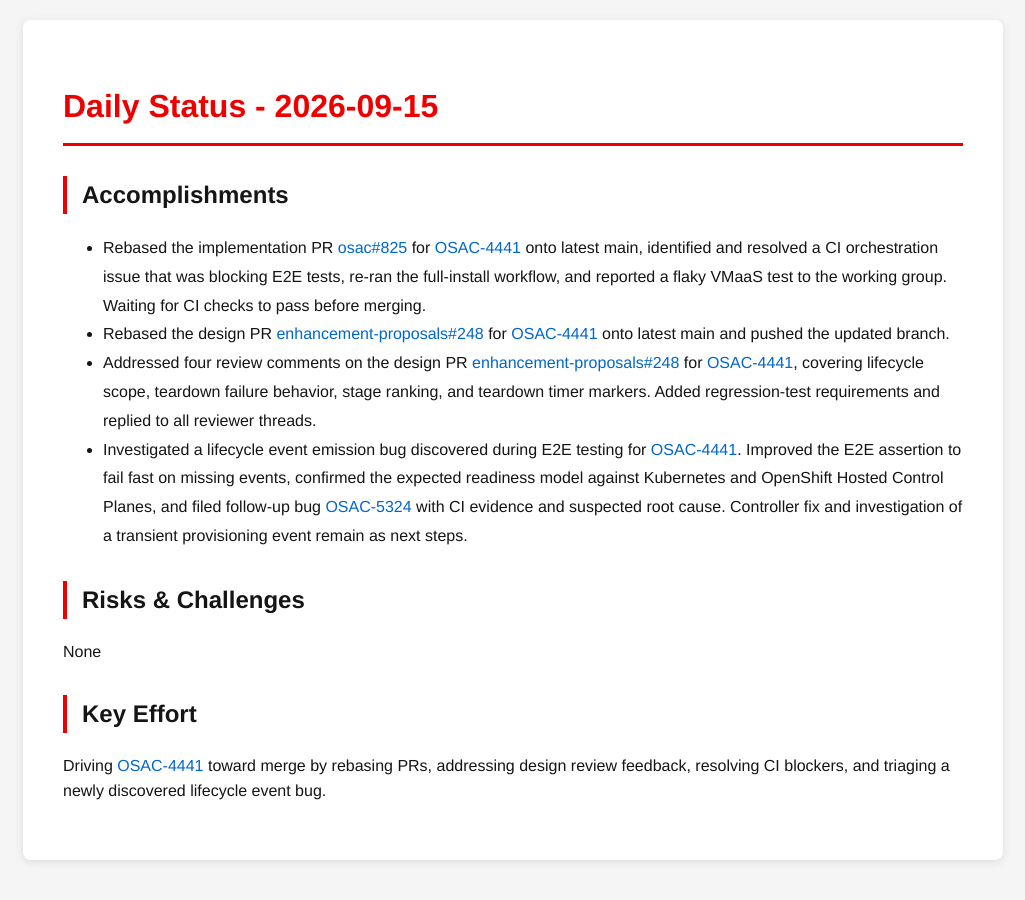
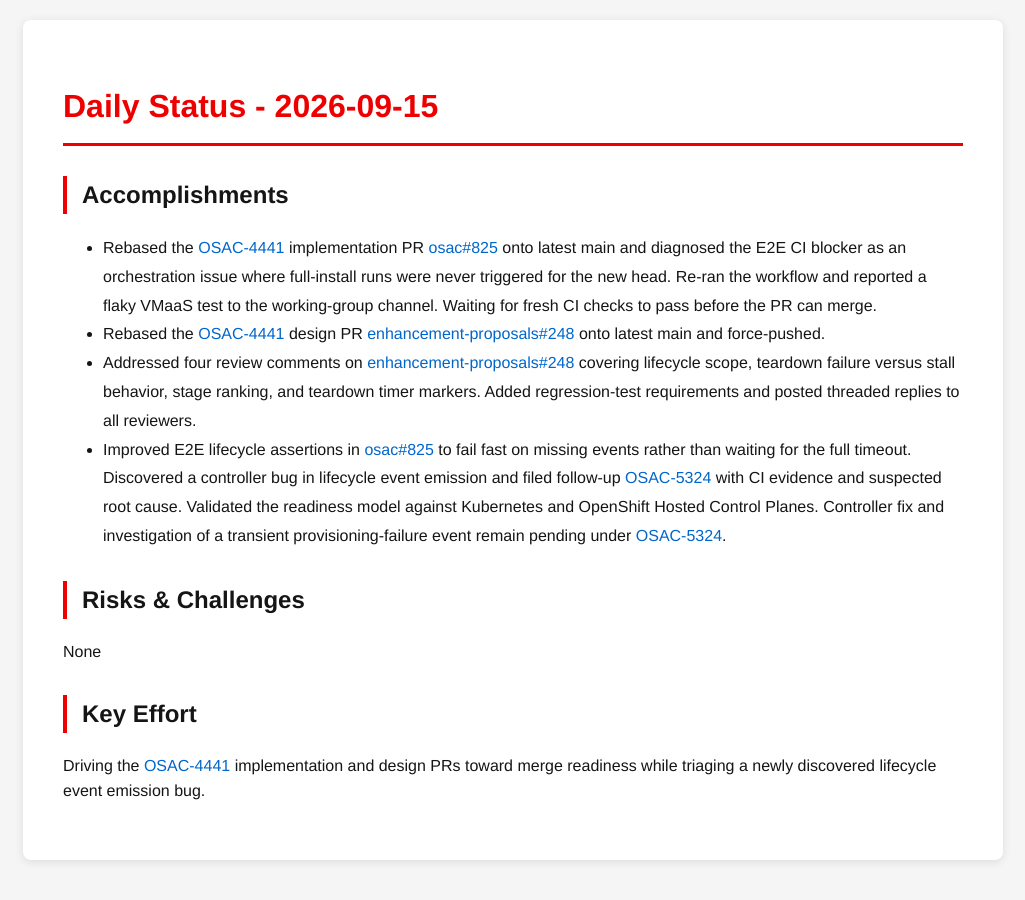
Before and after one commit to tzvatot/daily-status, a Jekyll site: the page built from 2026-09-15.md, in a window 1280 px wide. Shown: the whole page, without its empty margins (127-1152 px from the left). Built offline with Jekyll 4.4.1, drawn with Linux system fonts in a browser that asks for light colours.

Commit message:
Daily status update - 2026-09-15

```diff
--- a/2026-09-15.md
+++ b/2026-09-15.md
@@ -7,13 +7,13 @@
 # Daily Status - 2026-09-15
 
 ## Accomplishments
-- Rebased the implementation PR [osac#825](https://github.com/osac-project/osac/pull/825) for [OSAC-4441](https://redhat.atlassian.net/browse/OSAC-4441) onto latest main, identified and resolved a CI orchestration issue that was blocking E2E tests, re-ran the full-install workflow, and reported a flaky VMaaS test to the working group. Waiting for CI checks to pass before merging.
-- Rebased the design PR [enhancement-proposals#248](https://github.com/osac-project/enhancement-proposals/pull/248) for [OSAC-4441](https://redhat.atlassian.net/browse/OSAC-4441) onto latest main and pushed the updated branch.
-- Addressed four review comments on the design PR [enhancement-proposals#248](https://github.com/osac-project/enhancement-proposals/pull/248) for [OSAC-4441](https://redhat.atlassian.net/browse/OSAC-4441), covering lifecycle scope, teardown failure behavior, stage ranking, and teardown timer markers. Added regression-test requirements and replied to all reviewer threads.
-- Investigated a lifecycle event emission bug discovered during E2E testing for [OSAC-4441](https://redhat.atlassian.net/browse/OSAC-4441). Improved the E2E assertion to fail fast on missing events, confirmed the expected readiness model against Kubernetes and OpenShift Hosted Control Planes, and filed follow-up bug [OSAC-5324](https://redhat.atlassian.net/browse/OSAC-5324) with CI evidence and suspected root cause. Controller fix and investigation of a transient provisioning event remain as next steps.
+- Rebased the [OSAC-4441](https://redhat.atlassian.net/browse/OSAC-4441) implementation PR [osac#825](https://github.com/osac-project/osac/pull/825) onto latest main and diagnosed the E2E CI blocker as an orchestration issue where full-install runs were never triggered for the new head. Re-ran the workflow and reported a flaky VMaaS test to the working-group channel. Waiting for fresh CI checks to pass before the PR can merge.
+- Rebased the [OSAC-4441](https://redhat.atlassian.net/browse/OSAC-4441) design PR [enhancement-proposals#248](https://github.com/osac-project/enhancement-proposals/pull/248) onto latest main and force-pushed.
+- Addressed four review comments on [enhancement-proposals#248](https://github.com/osac-project/enhancement-proposals/pull/248) covering lifecycle scope, teardown failure versus stall behavior, stage ranking, and teardown timer markers. Added regression-test requirements and posted threaded replies to all reviewers.
+- Improved E2E lifecycle assertions in [osac#825](https://github.com/osac-project/osac/pull/825) to fail fast on missing events rather than waiting for the full timeout. Discovered a controller bug in lifecycle event emission and filed follow-up [OSAC-5324](https://redhat.atlassian.net/browse/OSAC-5324) with CI evidence and suspected root cause. Validated the readiness model against Kubernetes and OpenShift Hosted Control Planes. Controller fix and investigation of a transient provisioning-failure event remain pending under [OSAC-5324](https://redhat.atlassian.net/browse/OSAC-5324).
 
 ## Risks & Challenges
 None
 
 ## Key Effort
-Driving [OSAC-4441](https://redhat.atlassian.net/browse/OSAC-4441) toward merge by rebasing PRs, addressing design review feedback, resolving CI blockers, and triaging a newly discovered lifecycle event bug.
+Driving the [OSAC-4441](https://redhat.atlassian.net/browse/OSAC-4441) implementation and design PRs toward merge readiness while triaging a newly discovered lifecycle event emission bug.
```
